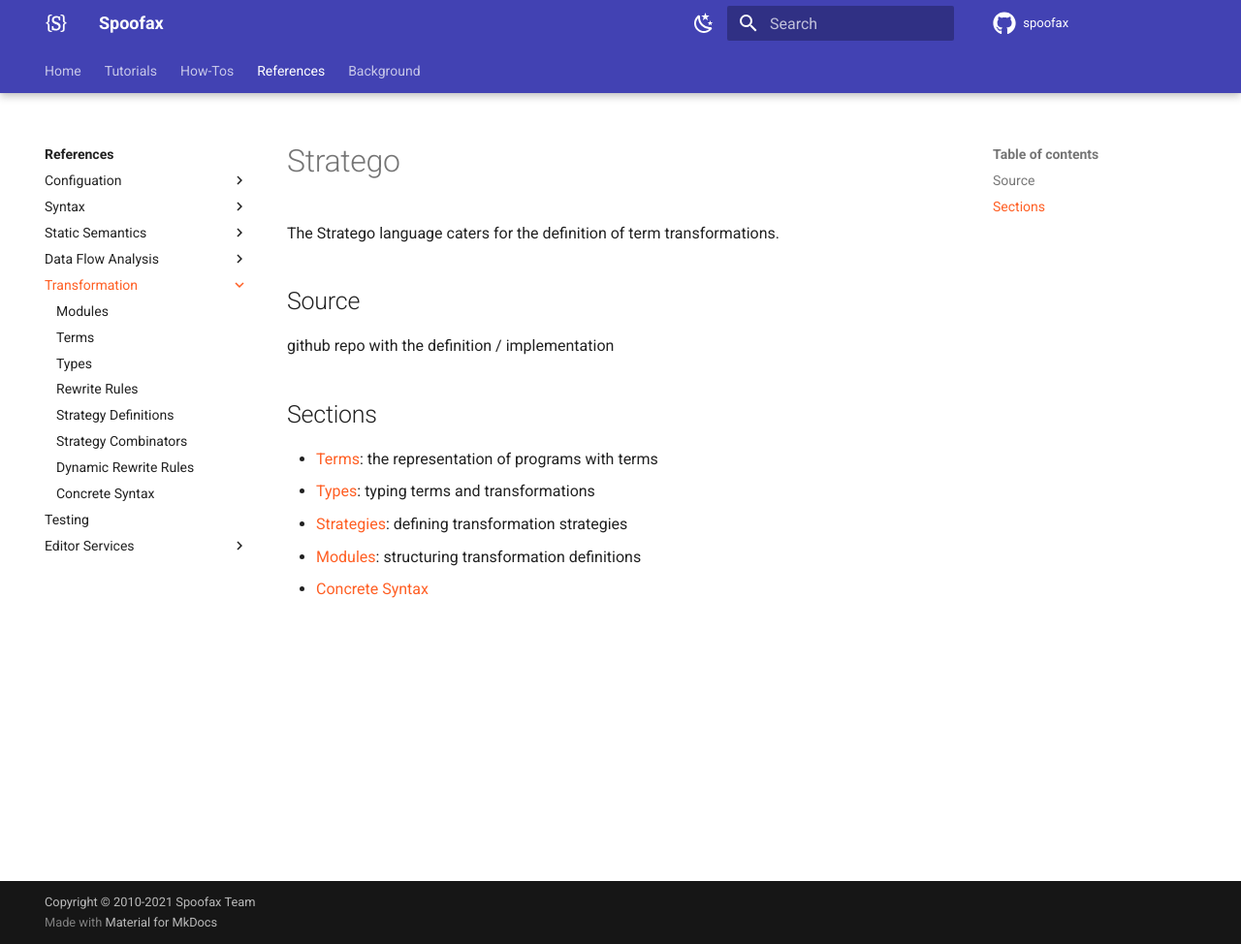
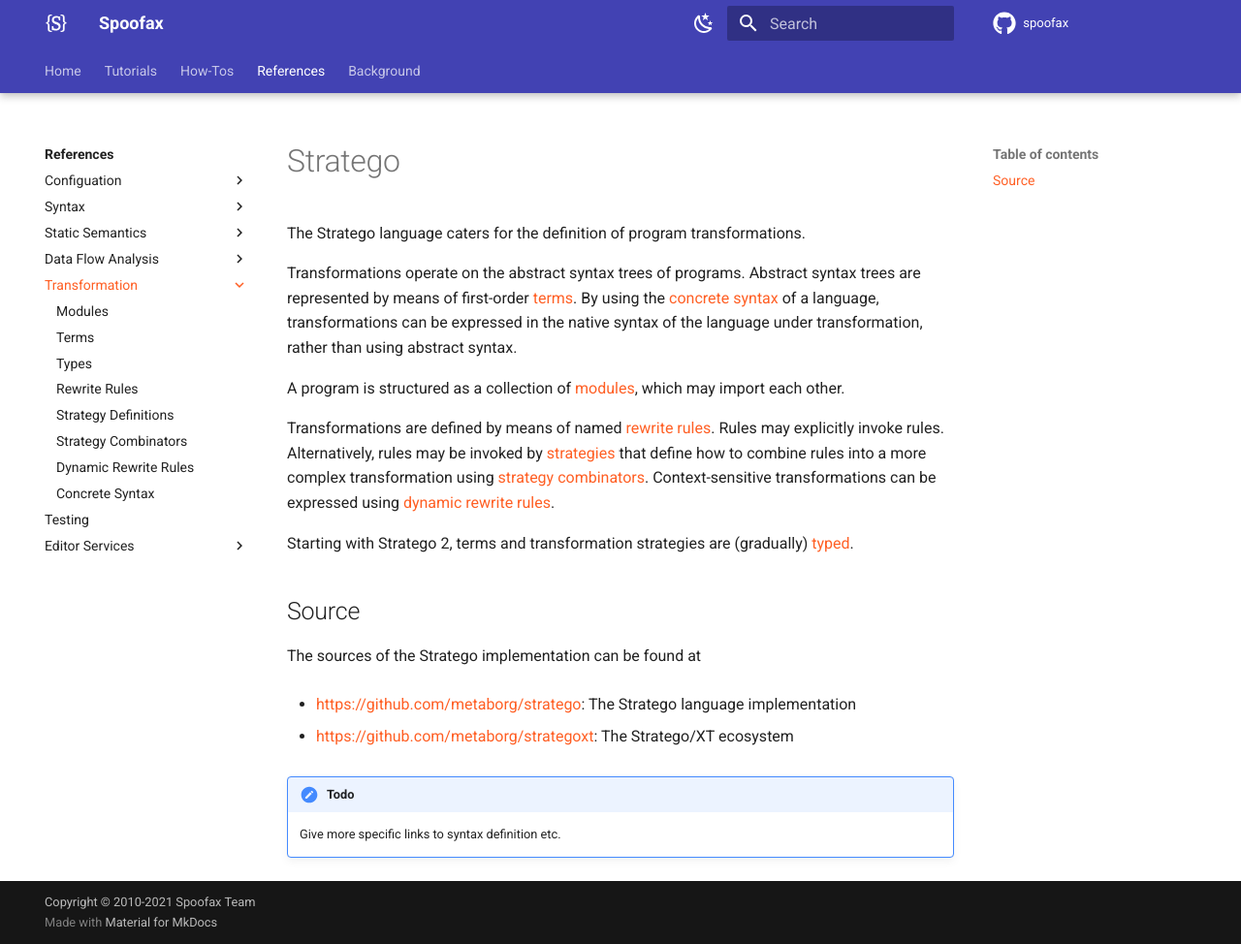
Before and after one commit to pdmosses/metaborg.github.io, an MkDocs documentation site: the page built from docs/references/stratego/index.md, in a window 1280 px wide and 974 px high. Shown: the whole window at 97% size. Built offline with MkDocs 1.6.1 and Material for MkDocs 9.7.7, drawn with Linux system fonts in a browser that asks for light colours; comment, search, counter and statistics services are not loaded.

Commit message:
introduction to Stratego

```diff
--- a/docs/references/stratego/index.md
+++ b/docs/references/stratego/index.md
@@ -1,16 +1,29 @@
 # Stratego
 
-The Stratego language caters for the definition of term transformations.
+The Stratego language caters for the definition of program transformations.
+
+Transformations operate on the abstract syntax trees of programs.
+Abstract syntax trees are represented by means of first-order [terms](terms/).
+By using the [concrete syntax](concrete-syntax/) of a language, transformations can be expressed in the native syntax of the language under transformation, rather than using abstract syntax.
+
+A program is structured as a collection of [modules](modules/), which may import each other.
+
+Transformations are defined by means of named [rewrite rules](rewrite-rules/).
+Rules may explicitly invoke rules.
+Alternatively, rules may be invoked by [strategies](strategies/) that define how to combine rules into a more complex transformation using [strategy combinators](strategy-combinators/).
+Context-sensitive transformations can be expressed using [dynamic rewrite rules](dynamic-rules/).
+
+Starting with Stratego 2, terms and transformation strategies are (gradually) [typed](types/).
+
+
 
 ## Source
 
-github repo with the definition / implementation
+The sources of the Stratego implementation can be found at
 
-## Sections
+- https://github.com/metaborg/stratego: The Stratego language implementation
 
-- [Terms](terms/): the representation of programs with terms
-- [Types](types/): typing terms and transformations
-- [Strategies](strategies/): defining transformation strategies
-- [Modules](modules/): structuring transformation definitions
+- https://github.com/metaborg/strategoxt: The Stratego/XT ecosystem
 
-- [Concrete Syntax](concrete-syntax/)
+!!! todo
+    Give more specific links to syntax definition etc.
```
Also changed, not shown: docs/references/stratego/modules.md (+1 -4 lines).
